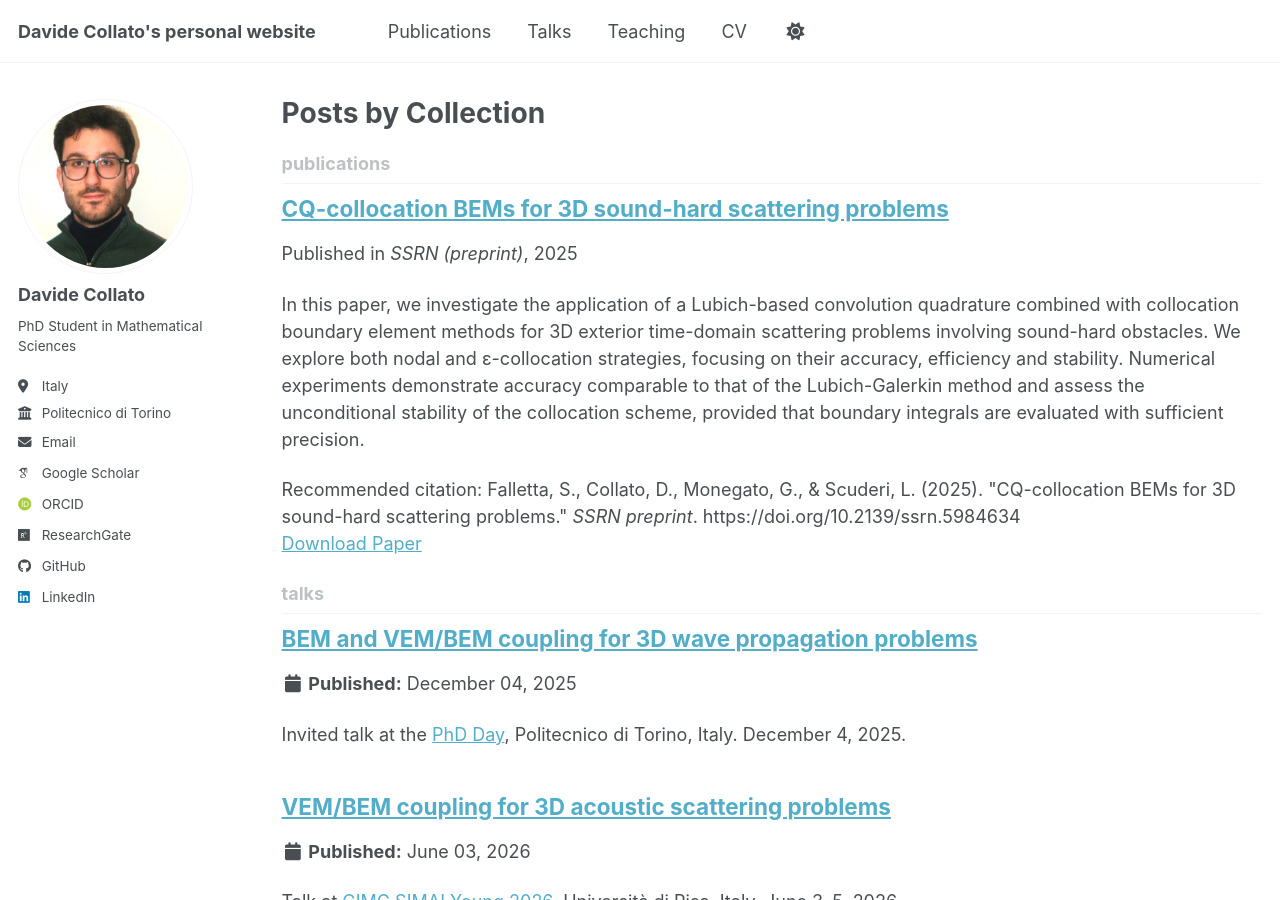
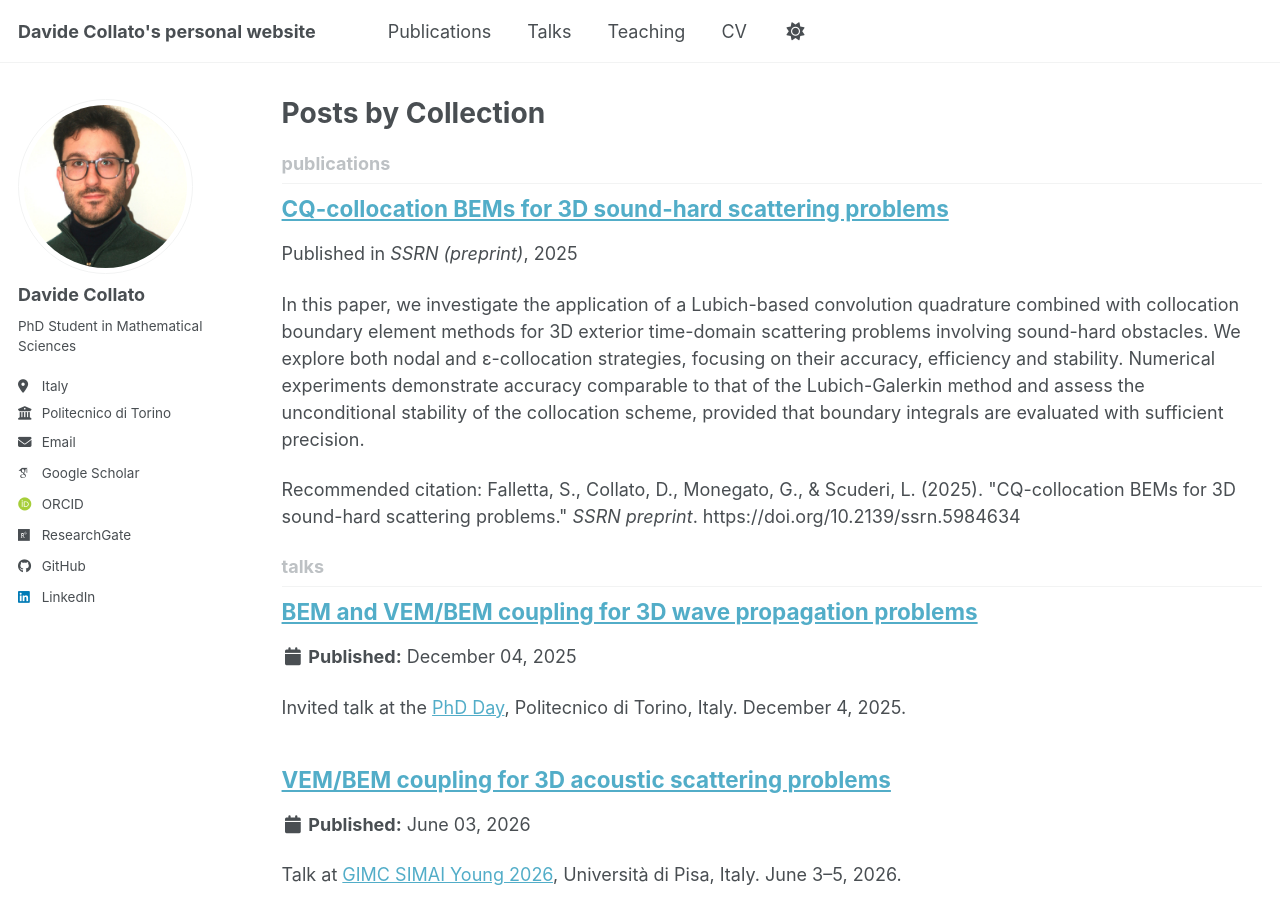
Before and after one commit to davidecollato/davidecollato.github.io, a Jekyll site: the page built from _pages/collection-archive.html, in a window 1280 px wide and 900 px high. Built offline with Jekyll 4.4.1, drawn with Linux system fonts in a browser that asks for light colours; some web fonts are replaced; a script bundle is joined from its source files by our own code; library files that are not in the unit come from our copies.

Commit message:
Update archive-single.html

```diff
--- a/_includes/archive-single.html
+++ b/_includes/archive-single.html
@@ -57,37 +57,7 @@
     {% endunless %}
 
     {% if post.citation %}
-      <p>Recommended citation: {{ post.citation }}
-      {% unless page.permalink == '/publications/' %}
-        <br />
-        {% if post.paperurl and post.slidesurl and post.bibtexurl %}
-          <a href="{{ post.paperurl }}">Download Paper</a> | <a href="{{ post.slidesurl }}">Download Slides</a> | <a href="{{ post.bibtexurl }}">Download Bibtex</a>
-        {% elsif post.paperurl and post.slidesurl %}
-          <a href="{{ post.paperurl }}">Download Paper</a> | <a href="{{ post.slidesurl }}">Download Slides</a>
-        {% elsif post.paperurl and post.bibtexurl %}
-          <a href="{{ post.paperurl }}">Download Paper</a> | <a href="{{ post.bibtexurl }}">Download Bibtex</a>
-        {% elsif post.paperurl %}
-          <a href="{{ post.paperurl }}">Download Paper</a>
-        {% elsif post.slidesurl and post.bibtexurl %}
-          <a href="{{ post.slidesurl }}">Download Slides</a> | <a href="{{ post.bibtexurl }}">Download Bibtex</a>
-        {% elsif post.slidesurl %}
-          <a href="{{ post.slidesurl }}">Download Slides</a>
-        {% elsif post.bibtexurl %}
-          <a href="{{ post.bibtexurl }}">Download Bibtex</a>
-        {% endif %}
-      {% endunless %}
-      </p>
-    {% elsif post.paperurl or post.slidesurl or post.bibtexurl %}
-      {% unless page.permalink == '/publications/' %}
-      <p>
-        {% if post.paperurl and post.bibtexurl %}<a href="{{ post.paperurl }}">Download Paper</a> | <a href="{{ post.bibtexurl }}">Download Bibtex</a>
-        {% elsif post.paperurl %}<a href="{{ post.paperurl }}">Download Paper</a>
-        {% elsif post.slidesurl and post.bibtexurl %}<a href="{{ post.slidesurl }}">Download Slides</a> | <a href="{{ post.bibtexurl }}">Download Bibtex</a>
-        {% elsif post.slidesurl %}<a href="{{ post.slidesurl }}">Download Slides</a>
-        {% elsif post.bibtexurl %}<a href="{{ post.bibtexurl }}">Download Bibtex</a>
-        {% endif %}
-      </p>
-      {% endunless %}
+      <p>Recommended citation: {{ post.citation }}</p>
     {% endif %}
 
   </article>
```
